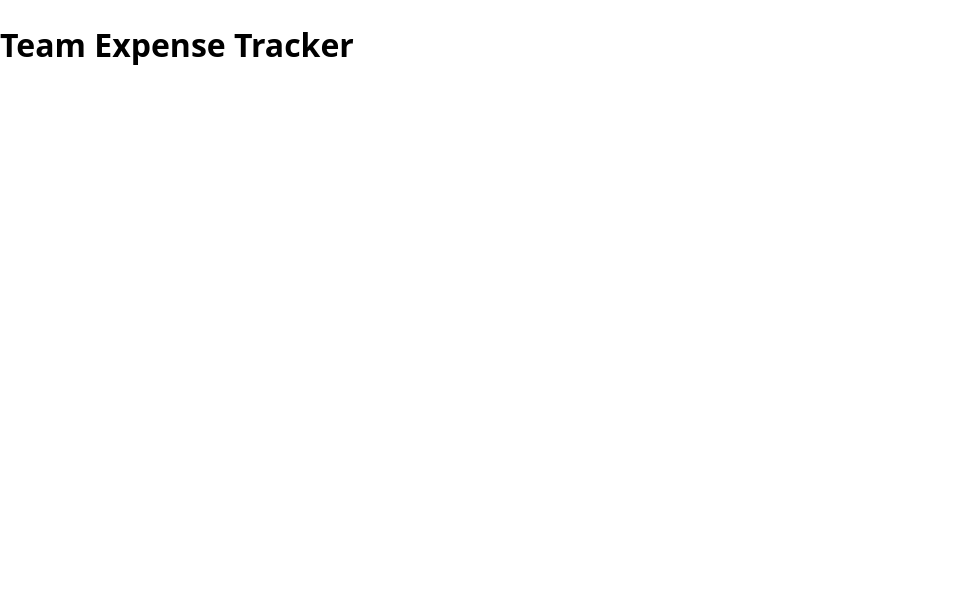
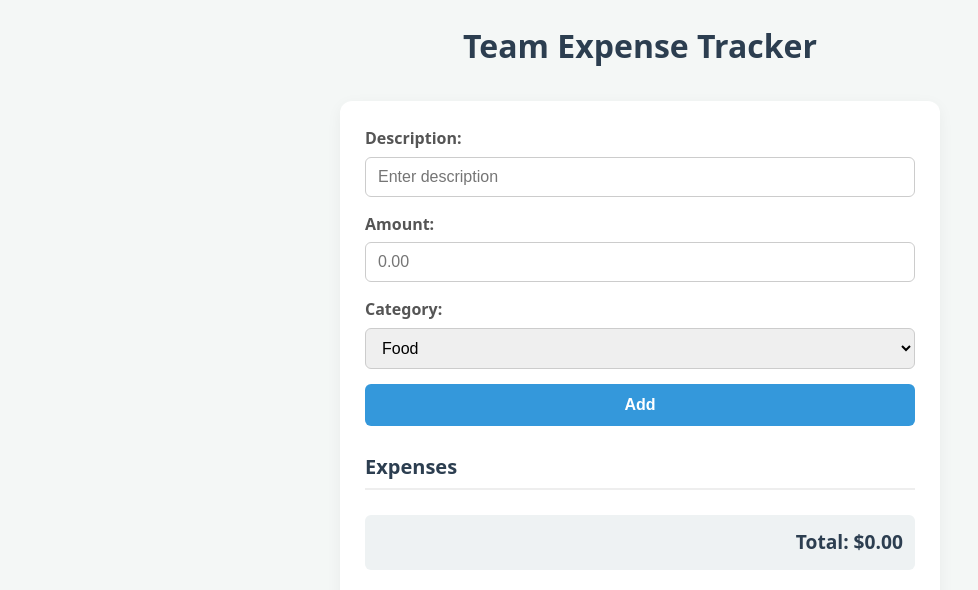
Before and after one commit to knoweb-dev/team-expense-tracker-activity, a website with bundled scripts: page index.html in a window 1280 px wide. Shown: the whole page, without its empty margins (0-978 px from the left). Built offline with nearby package versions, Linux system fonts and the light colour scheme.

Commit message:
feat: complete Task 1 expense form and list layout

```diff
--- a/index.html
+++ b/index.html
@@ -12,15 +12,35 @@
   </header>
 
   <main>
-    <!-- TODO (Issue #1): Add the expense form here.
-         Fields: description (text), amount (number), category (select).
-         Give the form id="expense-form" so app.js can find it. -->
+    <!-- Task 1: Expense Form -->
     <section id="form-section">
+      <form id="expense-form">
+        <div>
+          <label for="description">Description:</label>
+          <input type="text" id="description" required placeholder="Enter description">
+        </div>
+        <div>
+          <label for="amount">Amount:</label>
+          <input type="number" id="amount" step="0.01" required placeholder="0.00">
+        </div>
+        <div>
+          <label for="category">Category:</label>
+          <select id="category">
+            <option value="Food">Food</option>
+            <option value="Travel">Travel</option>
+            <option value="Supplies">Supplies</option>
+            <option value="Other">Other</option>
+          </select>
+        </div>
+        <button type="submit">Add</button>
+      </form>
     </section>
 
-    <!-- TODO (Issue #1): Add the expense list and the total.
-         Use id="expense-list" for the list and id="expense-total" for the total. -->
+    <!-- Task 1: Expense List and Total -->
     <section id="list-section">
+      <h2>Expenses</h2>
+      <ul id="expense-list"></ul>
+      <div id="expense-total">Total: $0.00</div>
     </section>
   </main>
 
--- a/styles.css
+++ b/styles.css
@@ -1,13 +1,121 @@
 /* Team Expense Tracker styles */
-
-/* TODO (Issue #1): Style the page layout, the form, and the expense list. */
 
 * {
   box-sizing: border-box;
+  margin: 0;
+  padding: 0;
 }
 
 body {
-  margin: 0;
   font-family: system-ui, -apple-system, "Segoe UI", Roboto, sans-serif;
-  line-height: 1.5;
+  line-height: 1.6;
+  background-color: #f4f7f6;
+  color: #333;
+  padding: 20px;
 }
+
+header {
+  text-align: center;
+  margin-bottom: 30px;
+}
+
+header h1 {
+  color: #2c3e50;
+  font-size: 2rem;
+}
+
+main {
+  max-width: 600px;
+  margin: 0 auto;
+  background: #ffffff;
+  padding: 25px;
+  border-radius: 12px;
+  box-shadow: 0 4px 15px rgba(0, 0, 0, 0.05);
+}
+
+section {
+  margin-bottom: 25px;
+}
+
+/* Form Styles */
+#expense-form div {
+  margin-bottom: 15px;
+}
+
+#expense-form label {
+  display: block;
+  margin-bottom: 5px;
+  font-weight: 600;
+  color: #555;
+}
+
+#expense-form input,
+#expense-form select {
+  width: 100%;
+  padding: 10px 12px;
+  border: 1px solid #ccc;
+  border-radius: 6px;
+  font-size: 1rem;
+  transition: border-color 0.2s;
+}
+
+#expense-form input:focus,
+#expense-form select:focus {
+  outline: none;
+  border-color: #3498db;
+  box-shadow: 0 0 5px rgba(52, 152, 219, 0.3);
+}
+
+#expense-form button {
+  width: 100%;
+  padding: 12px;
+  background-color: #3498db;
+  color: white;
+  border: none;
+  border-radius: 6px;
+  font-size: 1rem;
+  font-weight: 600;
+  cursor: pointer;
+  transition: background-color 0.2s;
+}
+
+#expense-form button:hover {
+  background-color: #2980b9;
+}
+
+/* List and Total Styles */
+#list-section h2 {
+  font-size: 1.25rem;
+  margin-bottom: 10px;
+  color: #2c3e50;
+  border-bottom: 2px solid #eee;
+  padding-bottom: 5px;
+}
+
+#expense-list {
+  list-style: none;
+  margin-bottom: 15px;
+  max-height: 250px;
+  overflow-y: auto;
+}
+
+#expense-list li {
+  padding: 10px 12px;
+  background: #fafafa;
+  border: 1px solid #eee;
+  margin-bottom: 8px;
+  border-radius: 6px;
+  display: flex;
+  justify-content: space-between;
+  align-items: center;
+}
+
+#expense-total {
+  font-size: 1.2rem;
+  font-weight: bold;
+  text-align: right;
+  color: #2c3e50;
+  background: #eef2f3;
+  padding: 12px;
+  border-radius: 6px;
+}
```
